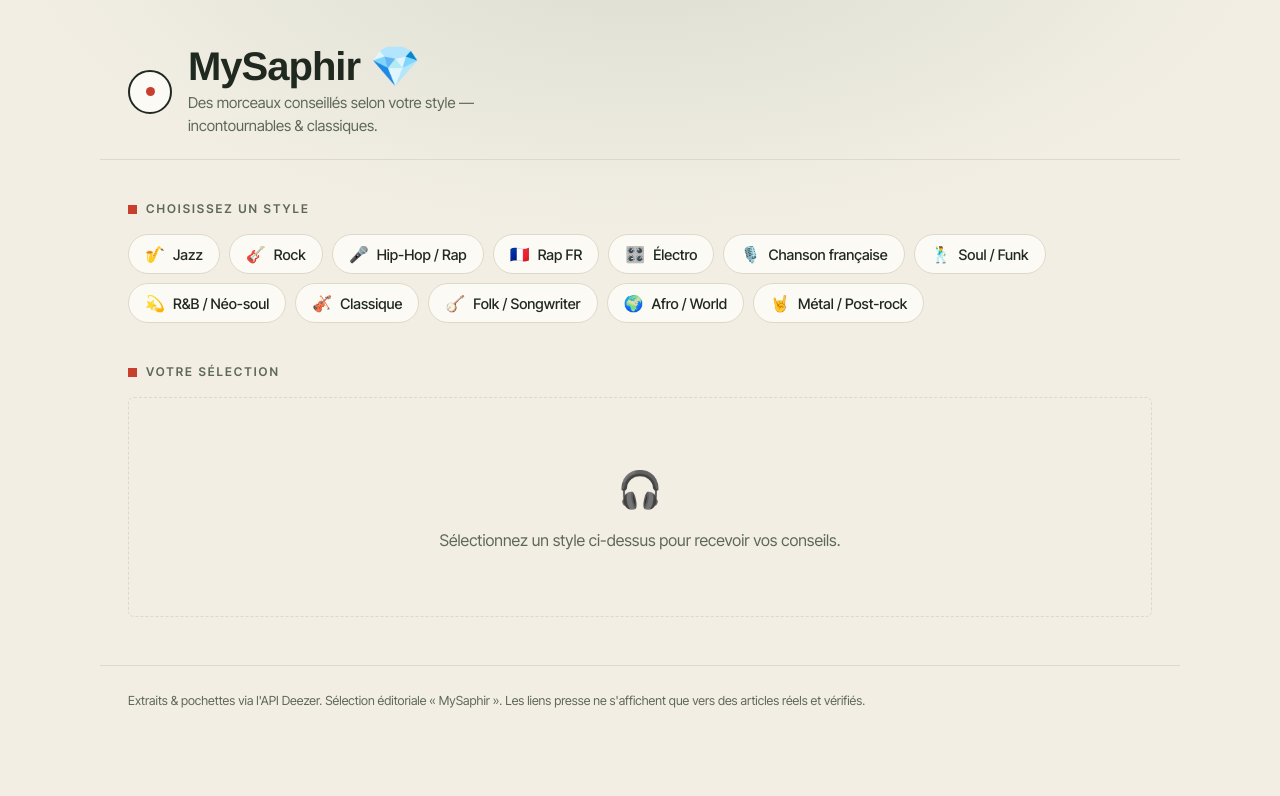
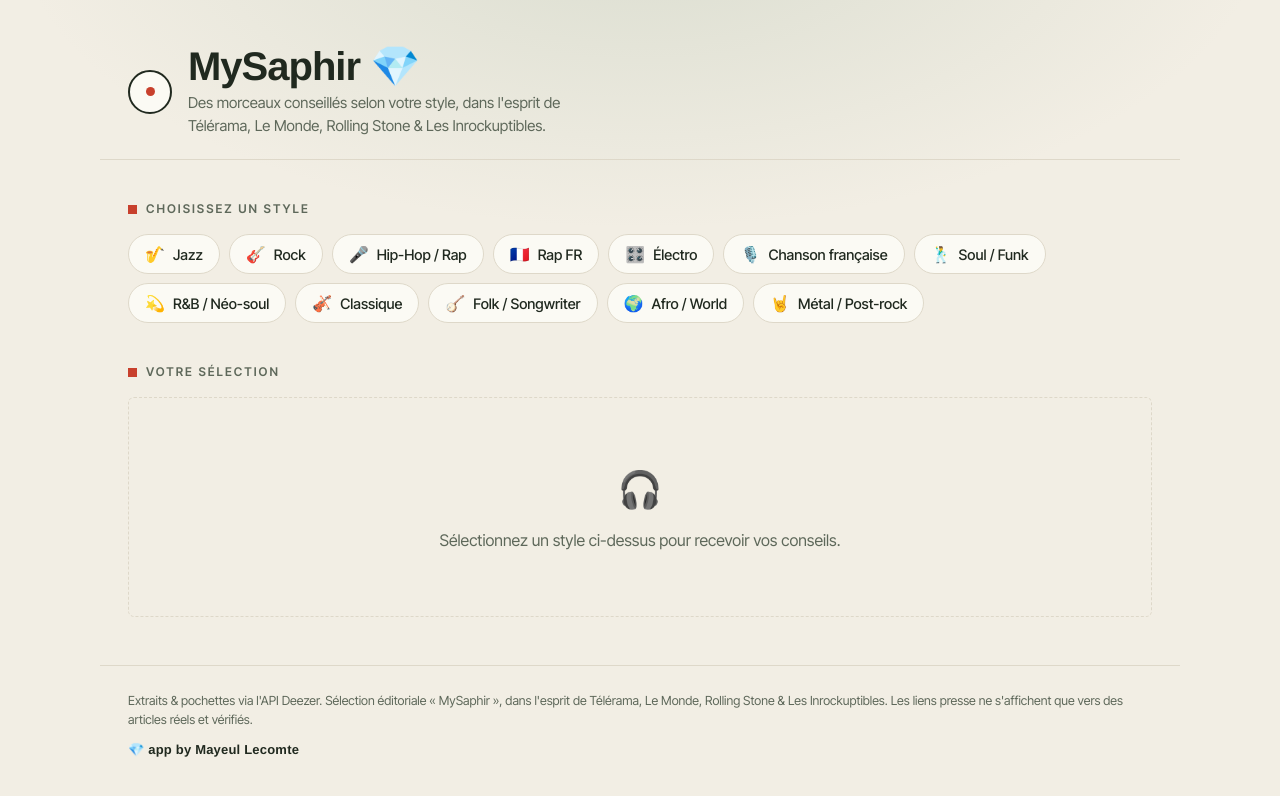
Before and after one commit to MayeulLecomte/sillon, a plain HTML site: page index.html in a window 1280 px wide. Drawn offline with Linux system fonts and the light colour scheme; a web font is replaced by a local one.

Commit message:
Baseline + footer : mention Télérama/Le Monde/Rolling Stone/Les Inrockuptibles + 'app by Mayeul Lecomte'

```diff
--- a/engine.js
+++ b/engine.js
@@ -116,6 +116,7 @@ export const SOURCES = [
   { id: "nme",          label: "NME" },
   { id: "pitchfork",    label: "Pitchfork" },
   { id: "guardian",     label: "The Guardian" },
+  { id: "inrocks",      label: "Les Inrockuptibles" },
 ];
 
 // URL de l'article VÉRIFIÉ pour cette source, ou null si non renseigné.
--- a/index.html
+++ b/index.html
@@ -29,7 +29,7 @@
       <span class="disque" aria-hidden="true"></span>
       <div>
         <h1>MySaphir&nbsp;💎</h1>
-        <p class="baseline">Des morceaux conseillés selon votre style — incontournables&nbsp;&amp;&nbsp;classiques.</p>
+        <p class="baseline">Des morceaux conseillés selon votre style, dans l'esprit de Télérama, Le Monde, Rolling Stone &amp; Les Inrockuptibles.</p>
       </div>
     </div>
   </header>
@@ -62,7 +62,8 @@
   </main>
 
   <footer class="pied">
-    <p>Extraits &amp; pochettes via l'API Deezer. Sélection éditoriale « MySaphir ». Les liens presse ne s'affichent que vers des articles réels et vérifiés.</p>
+    <p>Extraits &amp; pochettes via l'API Deezer. Sélection éditoriale « MySaphir », dans l'esprit de Télérama, Le Monde, Rolling Stone &amp; Les Inrockuptibles. Les liens presse ne s'affichent que vers des articles réels et vérifiés.</p>
+    <p class="signature">app by Mayeul&nbsp;Lecomte</p>
   </footer>
 
   <!-- Fenêtre d'intégration -->
--- a/style.css
+++ b/style.css
@@ -226,6 +226,9 @@ section { margin-top: 40px; }
 /* ---------- Pied ---------- */
 .pied { margin-top: 48px; padding: 26px 28px 50px; border-top: 1px solid var(--line);
   color: var(--pine-soft); font-size: 12.5px; text-align: left; }
+.pied .signature { margin-top: 10px; font-family: var(--font-display); font-weight: 700;
+  font-size: 13px; color: var(--pine); letter-spacing: .2px; }
+.pied .signature::before { content: "💎 "; }
 
 @media (max-width: 520px) {
   h1 { font-size: 32px; }
```
